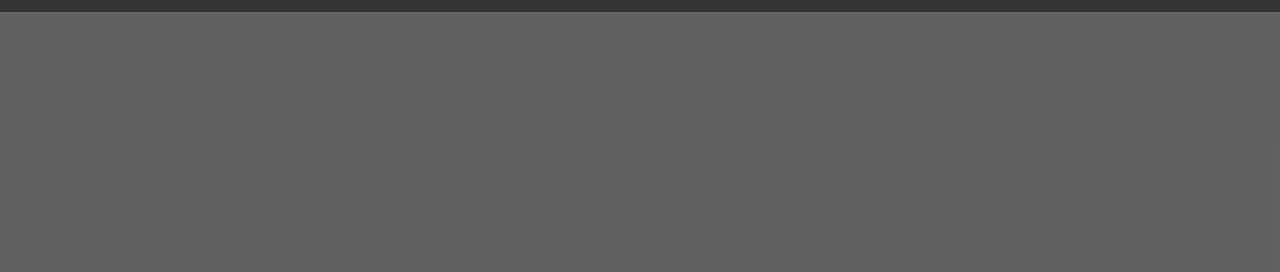
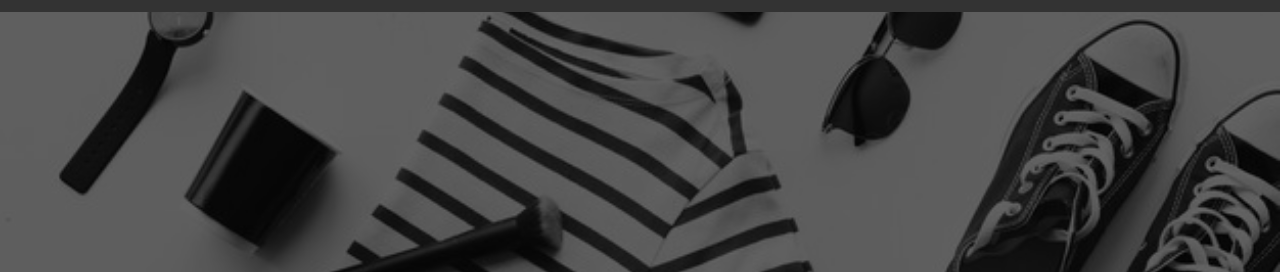
Before and after one commit to rayen-56/Luxury-Men-s-accessories-, a plain HTML site: page index.html in a window 1280 px wide. Shown: the part 105-377 px from the top of the page. Drawn offline with Linux system fonts and the light colour scheme.

Commit message:
Update styles.css

```diff
--- a/styles.css
+++ b/styles.css
@@ -64,7 +64,7 @@ header nav ul li a:hover {
 /* Hero Section */
 .hero {
     position: relative;
-    background-image: url('images/flatlay-tenue-voyage_53876-138233.jpg');
+    background-image: url('flatlay-tenue-voyage_53876-138233.jpg');
     background-size: cover;
     background-position: center;
     height: 90vh;
```
